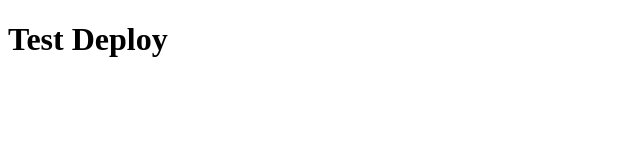
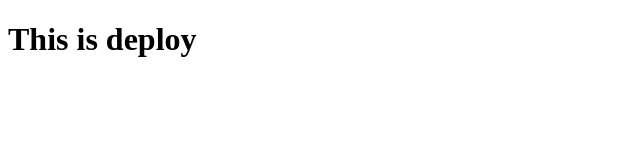
Before and after one commit to Kashish-ratnani/Deploy, a plain HTML site: page index.html in a window 1280 px wide. Shown: the whole page, without its empty margins (0-640 px from the left). Drawn offline with Linux system fonts and the light colour scheme.

Commit message:
Update index.html

```diff
--- a/index.html
+++ b/index.html
@@ -5,7 +5,7 @@
 </head>
 <body>
 
-<h1>Test Deploy</h1>
+<h1>This is deploy</h1>
 
 </body>
 </html>
```
